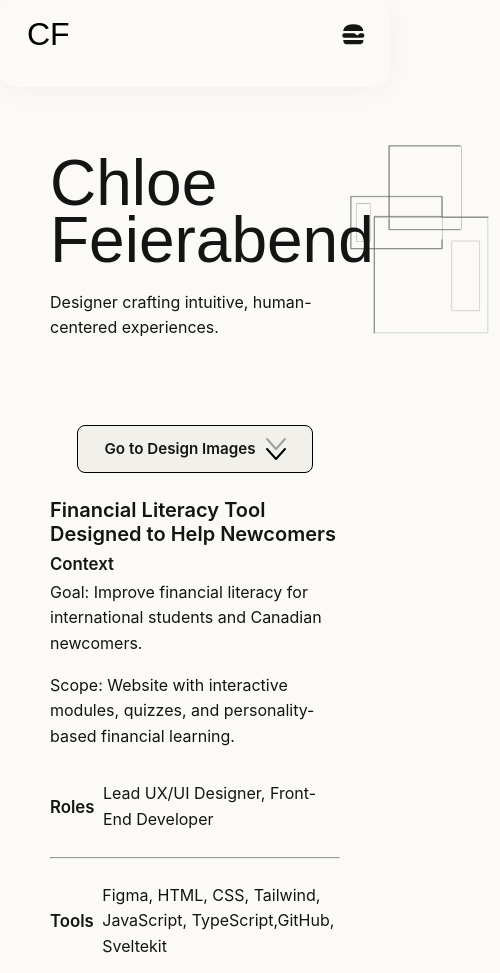
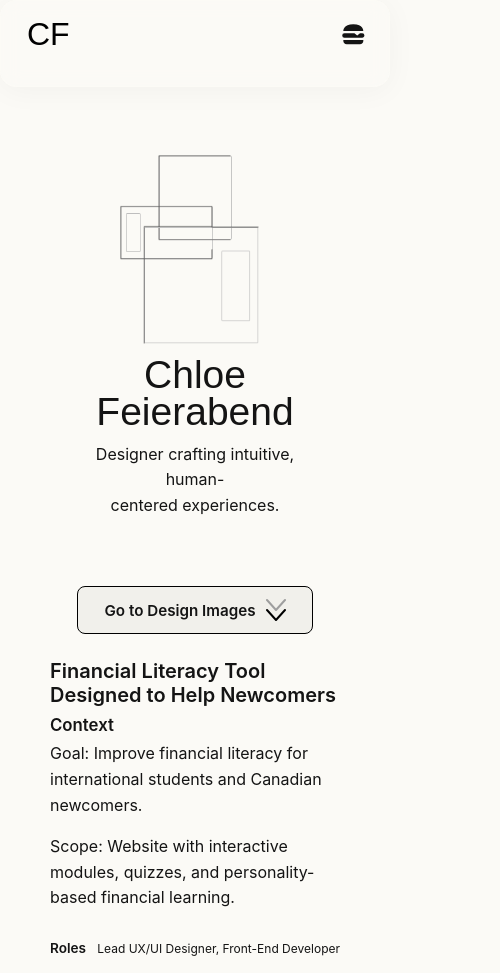
Before and after one commit to chloefeierabend/github-portfolio, a plain HTML site: page caseStudy.html in a window 390 px wide. Shown: the top 973 px of the page, 500 px wide, since content can reach past the window. Drawn offline with Linux system fonts and the light colour scheme; a web font is replaced by a local one.

Commit message:
Updated case study for mobile responsiveness
No I'm not updating in main... never

```diff
--- a/caseStudy.css
+++ b/caseStudy.css
@@ -70,6 +70,50 @@ h1.hero-name-casestudy {
 .hero-logo-casestudy img {
   width: 150px;
   height: auto;
+}
+/* Case Study hero */
+@media (max-width: 640px) {
+  .hero-casestudy {
+    overflow-x: hidden;
+  }
+
+  .hero-container-casestudy {
+    width: 100% !important;
+    margin: 0;
+    padding: 0 16px;
+    display: grid;
+    grid-template-columns: 1fr;
+    gap: 12px;
+  }
+
+  /* Logo sits above text on mobile and scales down */
+  .hero-logo-casestudy {
+    position: static;
+    order: -1;
+    justify-self: center;
+  }
+  .hero-logo-casestudy img {
+    max-width: 40vw;
+    height: auto;
+  }
+
+  /* Heading/text scale and wrap safely */
+  h1.hero-name-casestudy {
+    font-size: clamp(2rem, 10vw, 3rem);
+    line-height: 0.95;
+    margin: 0 0 12px;
+    word-break: break-word;
+    text-align: center;
+  }
+  .hero-description-casestudy {
+    display: grid;
+    gap: 8px;
+  }
+  .hero-description-casestudy p {
+    margin: 0;
+    font-size: 1rem;
+    text-align: center;
+  }
 }
 
 /* Top button */
@@ -167,6 +211,17 @@ h1.hero-name-casestudy {
   font-size: 1rem;
   display: flex;
   justify-content: flex-end;
+  text-wrap: break-word;
+}
+
+@media (max-width: 640px) {
+  .project-context p {
+    font-size: 0.75rem;
+    justify-self: end;
+  }
+  .project-context h3 {
+    font-size: 0.85rem;
+  }
 }
 
 /* Solution overview */
```
